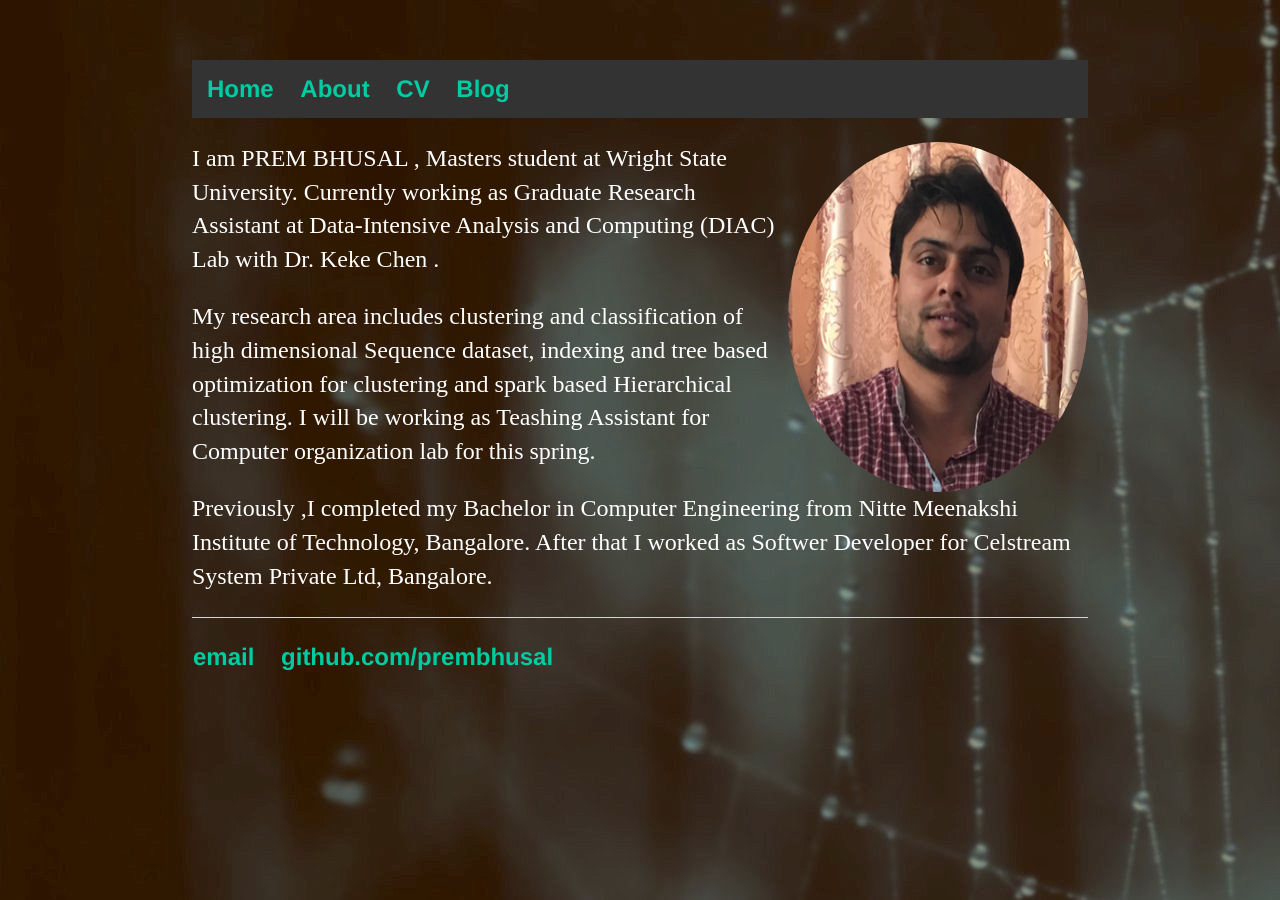
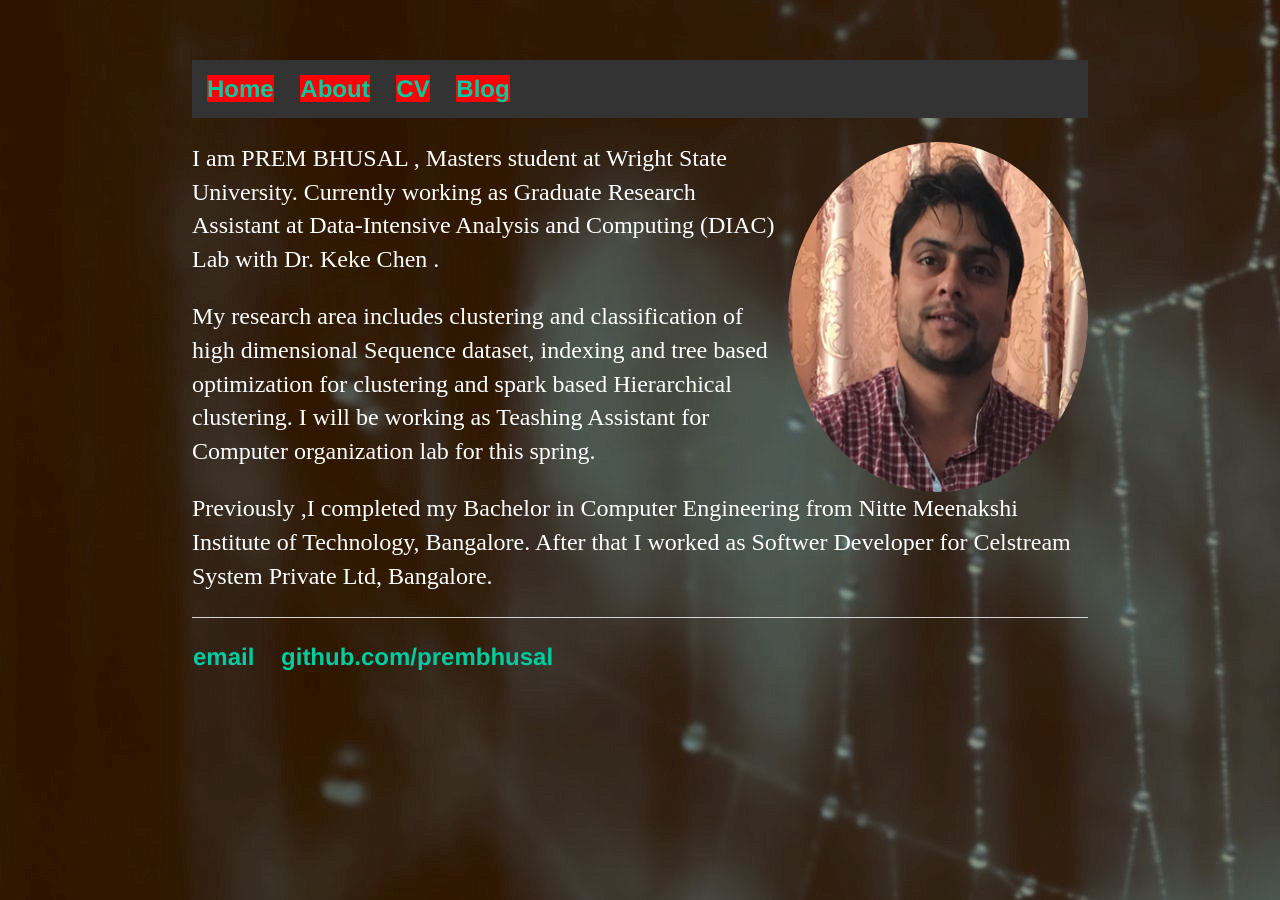
Before and after one commit to prembhusal/prembhusalWebsite, a Jekyll site: the page built from index.html, in a window 1280 px wide. Built offline with Jekyll 4.4.1, drawn with Linux system fonts in a browser that asks for light colours.

Commit message:
Update default.html

```diff
--- a/_layouts/default.html
+++ b/_layouts/default.html
@@ -8,10 +8,10 @@
 		<body background ="/img/web.jpg">
 			<nav>
 	    		<ul>
-	        		<li><a href="/">Home</a></li>
-		        	<li><a href="/about">About</a></li>
-	        		<li><a href="/cv">CV</a></li>
-	        		<li><a href="/blog">Blog</a></li>
+	        		<li><a href="/" class="active">Home</a></li>
+		        	<li><a href="/about" class="active">About</a></li>
+	        		<li><a href="/cv" class="active">CV</a></li>
+	        		<li><a href="/blog" class="active">Blog</a></li>
 	    		</ul>
 			</nav>
 			<div class="container">
```
